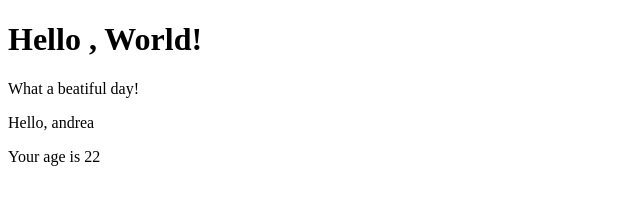
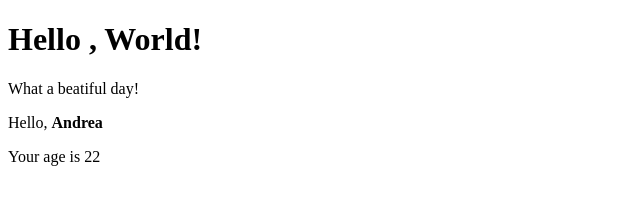
Before and after one commit to MuciFrancesco/react-exercises, a React (Create React App) app: page / in a window 1280 px wide. Shown: the top 204 px of the page, without its empty margins (0-640 px from the left). Built offline with nearby package versions, Linux system fonts and the light colour scheme.

Commit message:
props-04

```diff
--- a/src/App.js
+++ b/src/App.js
@@ -2,12 +2,13 @@ import React, { Component } from "react";
 import Hello from "./Hello";
 import Welcome from "./Welcome";
 
+const name = <strong>Andrea</strong>;
 export class App extends Component {
   render() {
     return (
       <div>
         <Hello />
-        <Welcome name='andrea' age='22' />
+        <Welcome name={name} age='22' />
       </div>
     );
   }
```
